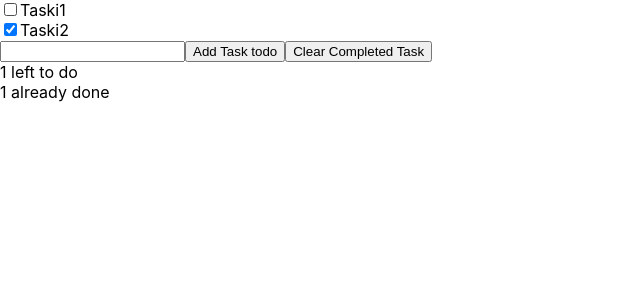
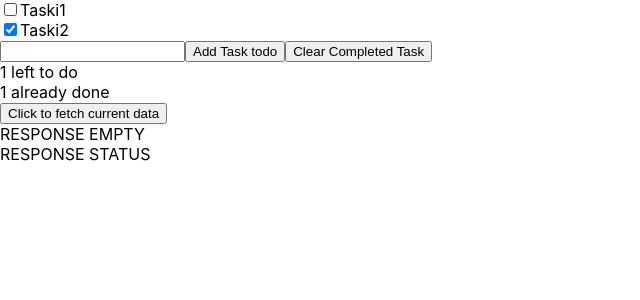
Before and after one commit to tomaszd/reactor, a React (Create React App) app: page / in a window 1280 px wide. Shown: the top 300 px of the page, without its empty margins (0-640 px from the left). Built offline with nearby package versions, Linux system fonts and the light colour scheme.

Commit message:
add initial fetcher code

```diff
--- a/src/App.js
+++ b/src/App.js
@@ -45,6 +45,20 @@ function App() {
     const newTodos= todos.filter(todo => !todo.completed )
     setTodos(newTodos)
   }
+
+  function fetchData() {
+    console.log("start fetching");
+    var xhr = new XMLHttpRequest()
+    xhr.addEventListener('load', () => {
+      document.getElementById("response_val").innerHTML = xhr.responseText;
+      document.getElementById("response_status").innerHTML = "STATUS: "+xhr.status;
+      console.log(xhr.responseText)
+    })
+    xhr.open('GET', 'https://dog.ceo/api/breeds/list/all')
+    xhr.send()
+
+  }
+
   return (
     <>
       <TodoList todos={todos} toggleTodo={toggleTodo}/>
@@ -53,6 +67,9 @@ function App() {
       <button onClick={handleClearTodos}> Clear Completed Task</button>
       <div>{todos.filter(todo => !todo.completed).length} left to do </div>
       <div>{todos.filter(todo => todo.completed).length} already done </div>
+      <button onClick={fetchData}>Click to fetch current data</button>
+      <div id="response_val">RESPONSE EMPTY</div>
+      <div id="response_status">RESPONSE STATUS</div>
     </>
        )
 }
```
